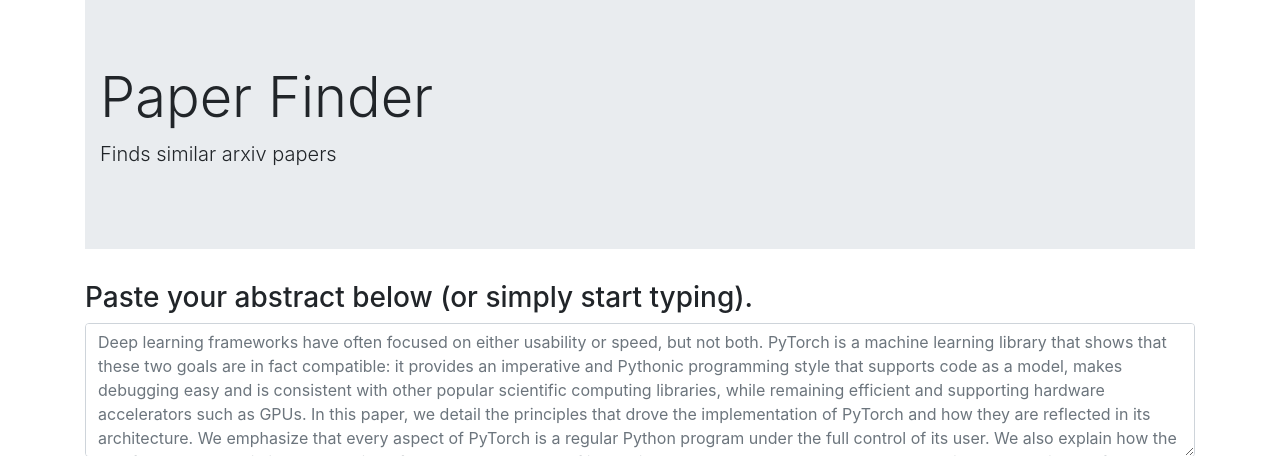
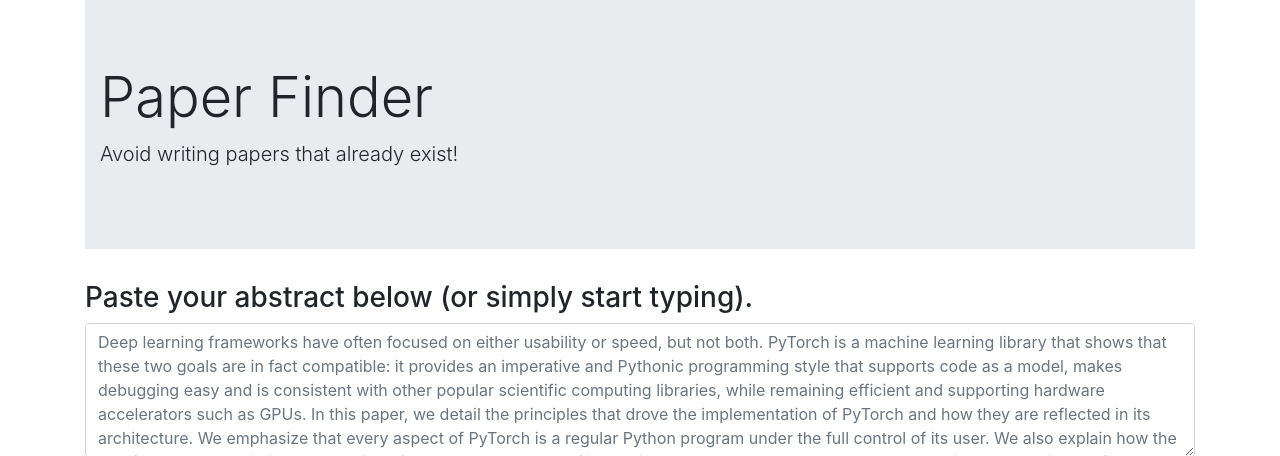
Before and after one commit to tomasz-lewicki/arxiv-search, a Flask app: page / in a window 1280 px wide. Shown: the top 456 px of the page. Run offline with Flask 2, Linux system fonts and the light colour scheme; data that the repository does not hold is empty; parts of the project's set-up code (start-up, migrations or seed data) failed here and were passed over; some libraries are stand-ins or nearby versions.

Commit message:
added favicon to html

```diff
--- a/app/templates/main.html
+++ b/app/templates/main.html
@@ -3,7 +3,8 @@
 
 <head>
     <link rel="stylesheet" href="https://stackpath.bootstrapcdn.com/bootstrap/4.5.2/css/bootstrap.min.css">
-    <title>Find similar papers</title>
+    <link rel="icon" href="favicon.svg" sizes="any" type="image/svg+xml">
+    <title>Paper Finder by Tomasz Lewicki</title>
 </head>
 
 <body>
@@ -12,7 +13,7 @@
         <div class="jumbotron jumbotron-fluid ">
             <div class="container">
                 <h1 class="display-4">Paper Finder</h1>
-                <p class="lead">Finds similar arxiv papers </p>
+                <p class="lead">Avoid writing papers that already exist!</p>
                 <!-- <p class="lead"><a class="btn btn-secondary btn-lg" href="#" role="button">See on github</a></p> -->
             </div>
         </div>
```
